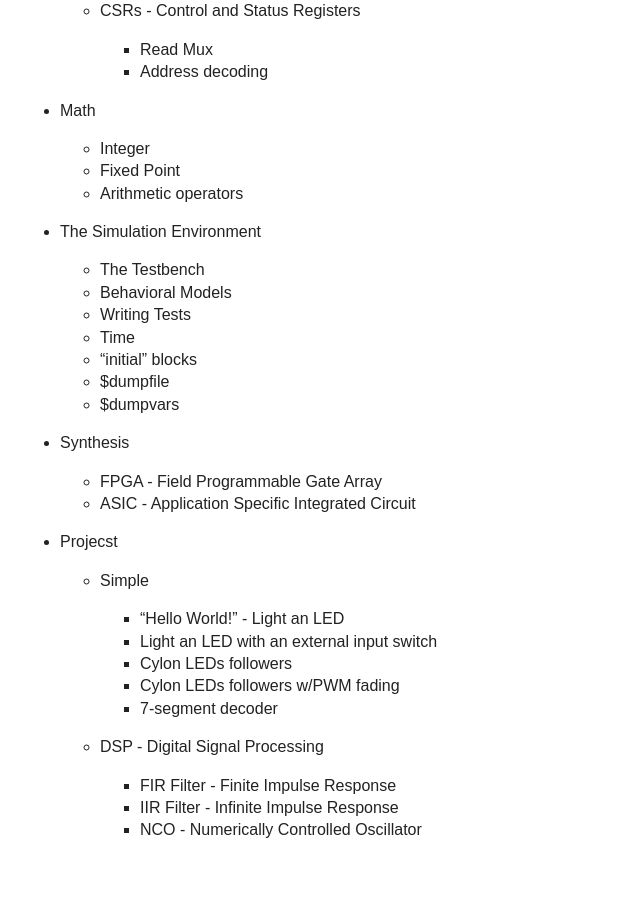
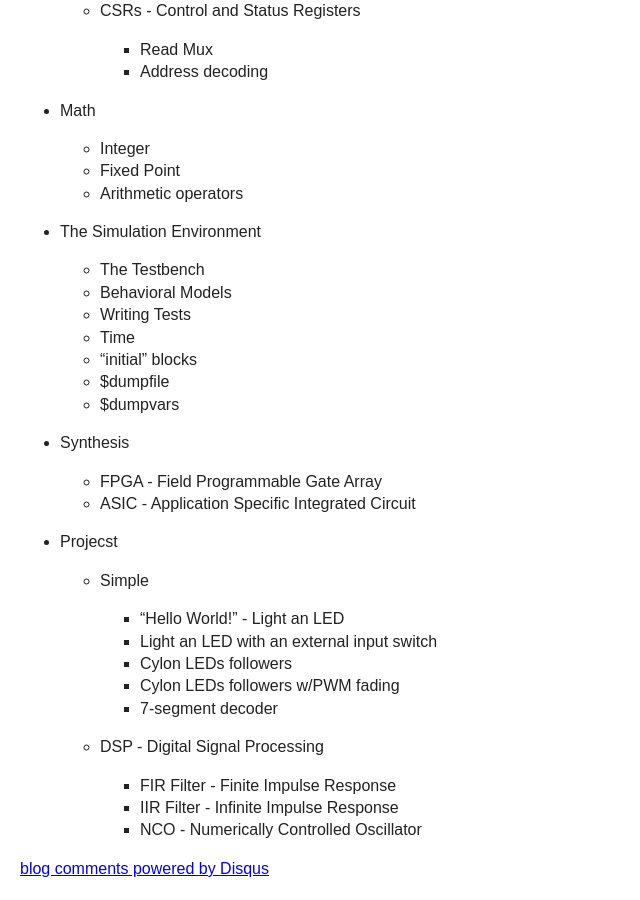
Before and after one commit to RTLCores/rtlcores.github.com, a Jekyll site: the page built from index.md, in a window 1280 px wide and 900 px high, scrolled down 2058 px. Shown: the whole window, without its empty margins (0-640 px from the left). Built offline with Jekyll 4.4.1, drawn with Linux system fonts in a browser that asks for light colours; nearby versions of some CDN libraries; Markdown is read by kramdown in place of the engine named in the settings; comment, search, counter and statistics services are not loaded; before the commit the page ends 2920 px from its top, so only the background shows below that; some of the changed lines change nothing that is shown.

Commit message:
Moved analytics, re-added Disqus.
- Disqus still needs style.

```diff
--- a/_layouts/layout.html
+++ b/_layouts/layout.html
@@ -16,6 +16,21 @@
 	<link rel="stylesheet" href="css/style.css">
 
 	<script src="js/libs/modernizr-2.5.3.min.js"></script>
+
+    <script type="text/javascript">
+
+      var _gaq = _gaq || [];
+      _gaq.push(['_setAccount', 'UA-29294599-1']);
+      _gaq.push(['_setDomainName', 'rtlcores.com']);
+      _gaq.push(['_trackPageview']);
+
+      (function() {
+        var ga = document.createElement('script'); ga.type = 'text/javascript'; ga.async = true;
+        ga.src = ('https:' == document.location.protocol ? 'https://ssl' : 'http://www') + '.google-analytics.com/ga.js';
+        var s = document.getElementsByTagName('script')[0]; s.parentNode.insertBefore(ga, s);
+      })();
+
+    </script>
 </head>
 <body>
 <header>
@@ -24,6 +39,20 @@
 {{ content }}
 </div>
 <footer>
+<div id="disqus_thread"></div>
+<script type="text/javascript">
+    /* * * CONFIGURATION VARIABLES: EDIT BEFORE PASTING INTO YOUR WEBPAGE * * */
+    var disqus_shortname = 'rtlcores'; // required: replace example with your forum shortname
+
+    /* * * DON'T EDIT BELOW THIS LINE * * */
+    (function() {
+        var dsq = document.createElement('script'); dsq.type = 'text/javascript'; dsq.async = true;
+        dsq.src = 'http://' + disqus_shortname + '.disqus.com/embed.js';
+        (document.getElementsByTagName('head')[0] || document.getElementsByTagName('body')[0]).appendChild(dsq);
+    })();
+</script>
+<noscript>Please enable JavaScript to view the <a href="http://disqus.com/?ref_noscript">comments powered by Disqus.</a></noscript>
+<a href="http://disqus.com" class="dsq-brlink">blog comments powered by <span class="logo-disqus">Disqus</span></a>
 </footer>
 
 <script src="//ajax.googleapis.com/ajax/libs/jquery/1.7.1/jquery.min.js"></script>
@@ -34,20 +63,6 @@
 <script src="js/script.js"></script>
 <!-- end scripts-->
 
-<script type="text/javascript">
-
-  var _gaq = _gaq || [];
-  _gaq.push(['_setAccount', 'UA-29294599-1']);
-  _gaq.push(['_setDomainName', 'rtlcores.com']);
-  _gaq.push(['_trackPageview']);
-
-  (function() {
-    var ga = document.createElement('script'); ga.type = 'text/javascript'; ga.async = true;
-    ga.src = ('https:' == document.location.protocol ? 'https://ssl' : 'http://www') + '.google-analytics.com/ga.js';
-    var s = document.getElementsByTagName('script')[0]; s.parentNode.insertBefore(ga, s);
-  })();
-
-</script>
 
 </body>
 </html>
```
